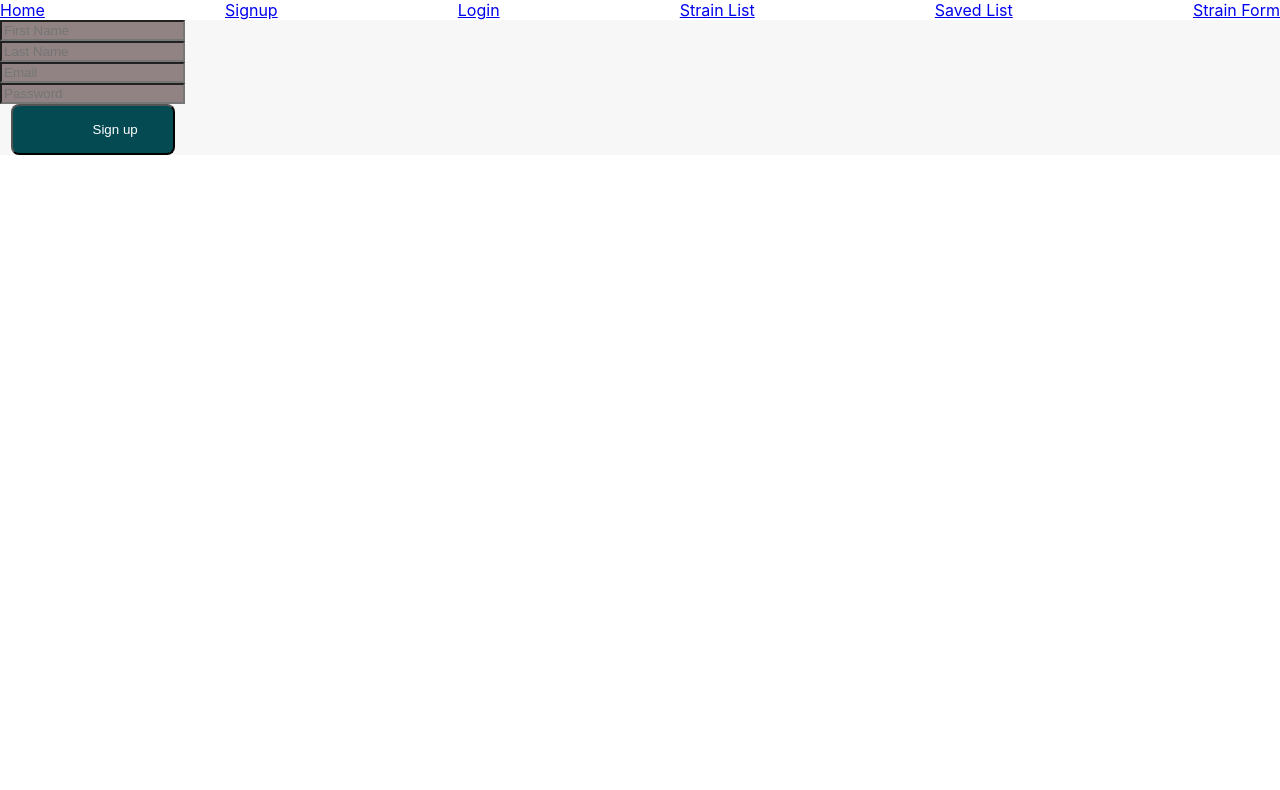
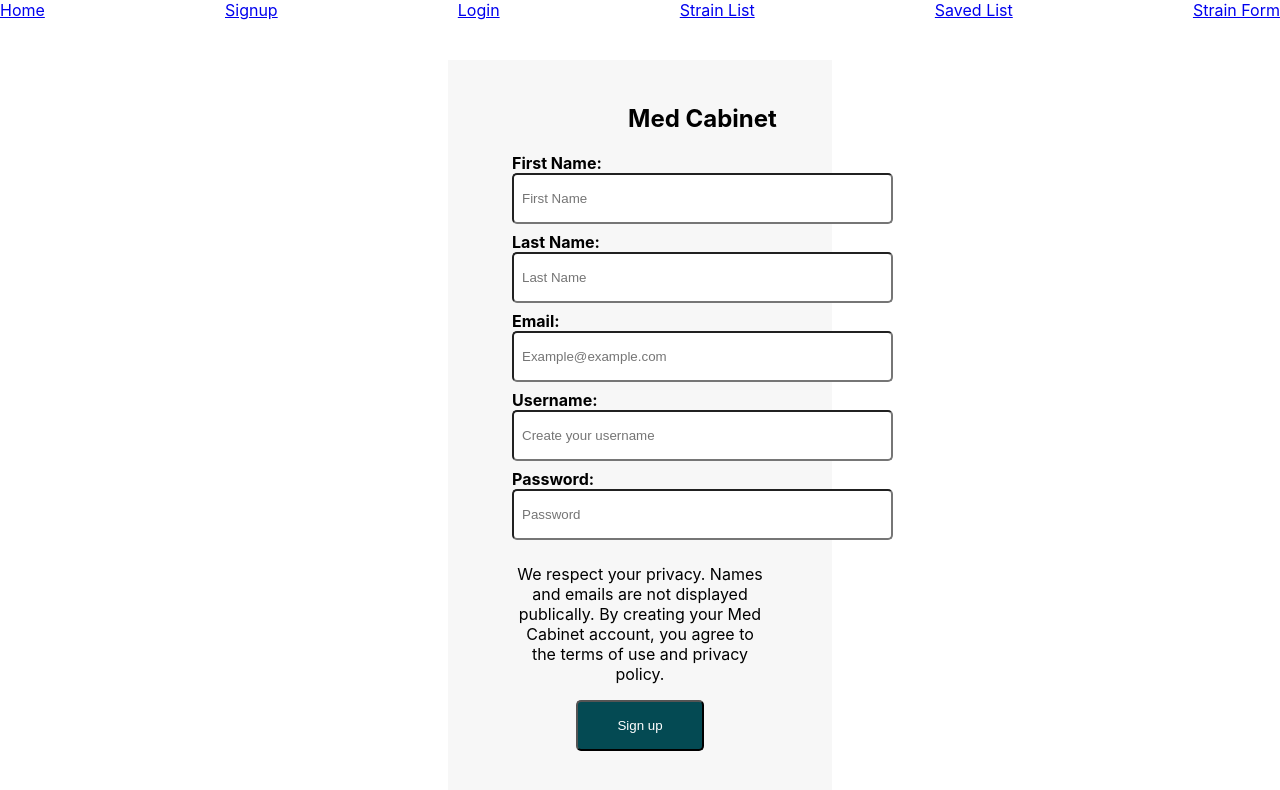
Before and after one commit to SeanShadle/front-end, a React (Create React App) app in the folder medcabinet/: page /Signup in a window 1280 px wide. Shown: the top 790 px of the page. Built offline with nearby package versions, Linux system fonts and the light colour scheme.

Commit message:
Added username field to signup and login page. Added styles to signup form

```diff
--- a/medcabinet/src/components/Login.js
+++ b/medcabinet/src/components/Login.js
@@ -10,7 +10,7 @@ export default function Login(){
 
     return (
         <form onSubmit={handleSubmit(onSubmit)}>
-            <input type="text" placeholder="Email" name="email" ref={register} />
+            <input type="text" placeholder="Username" name="username" ref={register} />
             <input
             type="text"
             placeholder="Password"
--- a/medcabinet/src/components/Signup.js
+++ b/medcabinet/src/components/Signup.js
@@ -12,15 +12,23 @@ export default function Signup(){
     return (
         <FormDiv>
         <StyledForm onSubmit={handleSubmit(onSubmit)}>
-            <StyledInput type="text" placeholder="First Name" name="first-name" ref={register} />
-            <StyledInput type="text" placeholder="Last Name" name="last-name" ref={register} />
-            <StyledInput type="text" placeholder="Email" name="email" ref={register} />
+            <Styledh2>Med Cabinet</Styledh2>
+            <b>First Name:</b>
+            <StyledInput type="text" placeholder="First Name" name="first-name" ref={register({required: "Password required"})} />
+            <b>Last Name:</b>
+            <StyledInput type="text" placeholder="Last Name" name="last-name" ref={register({required: "Password required"})} />
+            <b>Email:</b>
+            <StyledInput type="text" placeholder="Example@example.com" name="email" ref={register({required: "Password required", minLength: 8})} />
+            <b>Username:</b>
+            <StyledInput type="text" placeholder="Create your username" name="username" ref={register({required: "Password required", minLength: 8})} />
+            <b>Password:</b>
             <StyledInput
             type="password"
             placeholder="Password"
             name="password"
             ref={register({required: "Password required", minLength: 8})}
             />
+            <StyledP>We respect your privacy. Names and emails are not displayed publically. By creating your Med Cabinet account, you agree to the terms of use and privacy policy.</StyledP>
         {errors.password && <p>{errors.password.message}</p>}
         <StyledSubmit type="submit" value="Sign up"/>
         </StyledForm>
@@ -41,22 +49,37 @@ const kf = keyframes`
 const FormDiv = styled.div`
     display: flex;
     background-color: #F7F7F7;
+    width: 25vw;
+    margin: 5vh 35vw;
+    padding: 3vh 0 5vh 5vw;
+    text-align: left;
+`
+const StyledForm = styled.form`
+    display:flex;
+    flex-direction: column;
+`
+
+const Styledh2 = styled.h2`
+    text-align:center;
 `
 
 const StyledInput = styled.input`
-    background-color: #918383;
+    padding: 1rem 12rem 1rem .5rem;
+    margin-bottom: 1vh;
+    border-radius: 5px;
 `
+const StyledP = styled.p`
+    width: 20vw;
+    text-align: center;
+`
+
 const StyledSubmit = styled.input`
     width: 10vw;
     color: white;
-    text-align: center;
     background-color: #044A53;
-    padding: 1rem 5rem 1rem 5rem;
-    border-radius: 8px;
+    padding: 1rem 0rem;
+    text-align:center;
+    border-radius: 5px;
+    margin-left: 5vw
+
 `
-
-const StyledForm = styled.form`
-    display:flex;
-    flex-direction: column;
-    align-items: center;
-`
```
